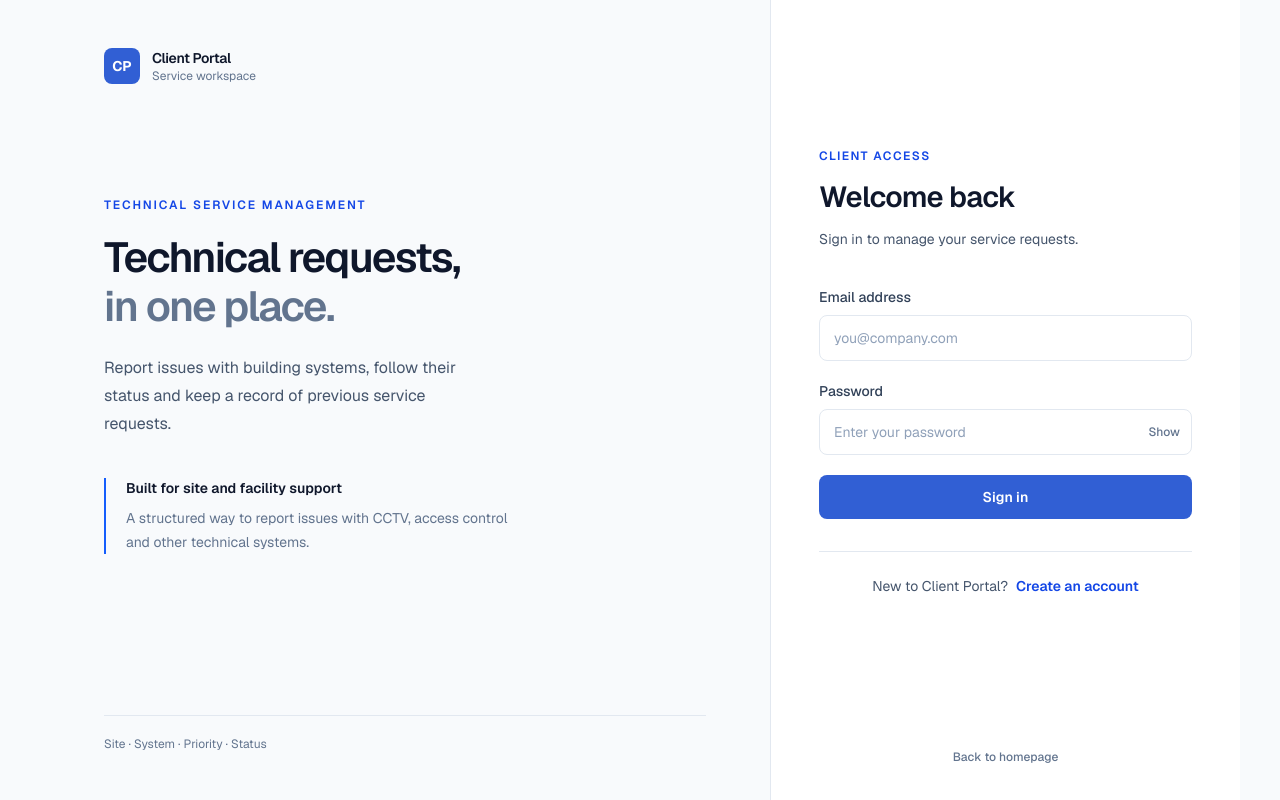
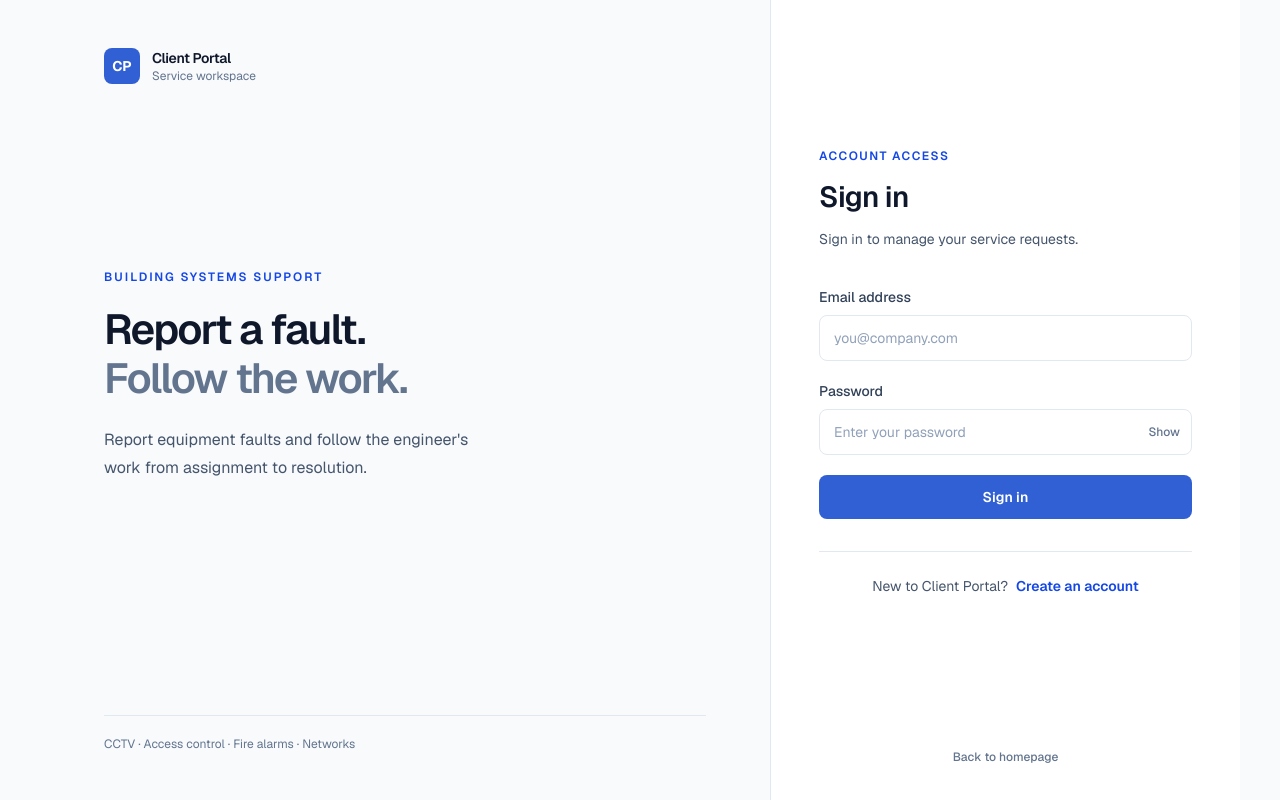
Before and after one commit to bondarenkodenis0907-web/client-portal-dashboard, a Next.js app: page /login in a window 1280 px wide. Built offline with nearby package versions, Linux system fonts and the light colour scheme; no server answers.

Commit message:
copy: simplify sign-in instructions

```diff
--- a/src/app/login/page.tsx
+++ b/src/app/login/page.tsx
@@ -92,8 +92,6 @@ export default function LoginPage() {
   return (
     <main className="min-h-screen bg-[#f8fafc] text-[#172238]">
       <div className="mx-auto grid min-h-screen max-w-[1200px] lg:grid-cols-[minmax(0,1fr)_470px]">
-        {/* Product information */}
-
         <section className="hidden flex-col justify-between px-12 py-12 lg:flex xl:px-16">
           <Link href="/" className="inline-flex w-fit items-center gap-3">
             <span className="flex h-9 w-9 items-center justify-center rounded-lg bg-[#315fd4] text-sm font-bold text-white">
@@ -113,43 +111,28 @@ export default function LoginPage() {
 
           <div className="max-w-[450px] pb-12">
             <p className="mb-5 text-xs font-semibold uppercase tracking-[0.16em] text-blue-700">
-              Technical service management
+              Building systems support
             </p>
 
             <h1 className="text-[42px] font-semibold leading-[1.16] tracking-[-0.04em] text-slate-900">
-              Technical requests,
-              <span className="block text-slate-500">in one place.</span>
+              Report a fault.
+              <span className="block text-slate-500">Follow the work.</span>
             </h1>
 
             <p className="mt-6 max-w-[370px] text-base leading-7 text-slate-600">
-              Report issues with building systems, follow their status and keep
-              a record of previous service requests.
+              Report equipment faults and follow the engineer&apos;s work from
+              assignment to resolution.
             </p>
-
-            <div className="mt-10 border-l-2 border-blue-600 pl-5">
-              <p className="text-sm font-semibold text-slate-900">
-                Built for site and facility support
-              </p>
-
-              <p className="mt-2 max-w-sm text-sm leading-6 text-slate-500">
-                A structured way to report issues with CCTV, access control and
-                other technical systems.
-              </p>
-            </div>
           </div>
 
           <div className="border-t border-slate-200 pt-5">
             <p className="text-xs text-slate-500">
-              Site · System · Priority · Status
+              CCTV · Access control · Fire alarms · Networks
             </p>
           </div>
         </section>
 
-        {/* Authentication form */}
-
         <section className="flex min-h-screen flex-col bg-white px-6 py-8 sm:px-10 lg:border-l lg:border-slate-200 lg:px-12">
-          {/* Mobile branding */}
-
           <Link
             href="/"
             className="inline-flex w-fit items-center gap-2.5 lg:hidden"
@@ -167,14 +150,14 @@ export default function LoginPage() {
             <div className="w-full">
               <div className="mb-9">
                 <p className="mb-3 text-xs font-semibold uppercase tracking-[0.12em] text-blue-700">
-                  Client access
+                  Account access
                 </p>
 
                 <h2
                   id="auth-title"
                   className="text-[29px] font-semibold tracking-tight text-slate-900"
                 >
-                  {signingUp ? "Create your account" : "Welcome back"}
+                  {signingUp ? "Create your account" : "Sign in"}
                 </h2>
 
                 <p className="mt-2 text-sm leading-6 text-slate-600">
```
